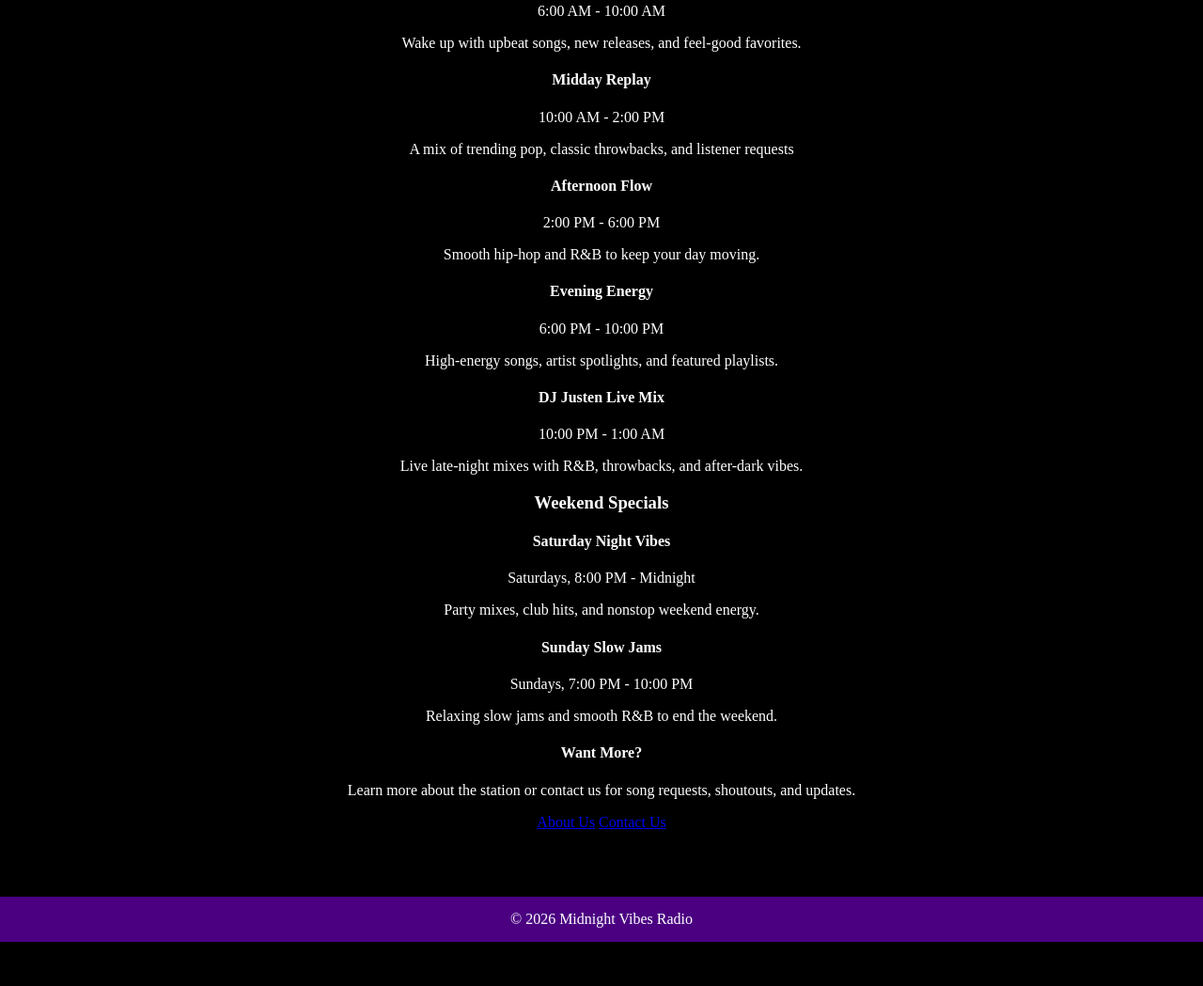
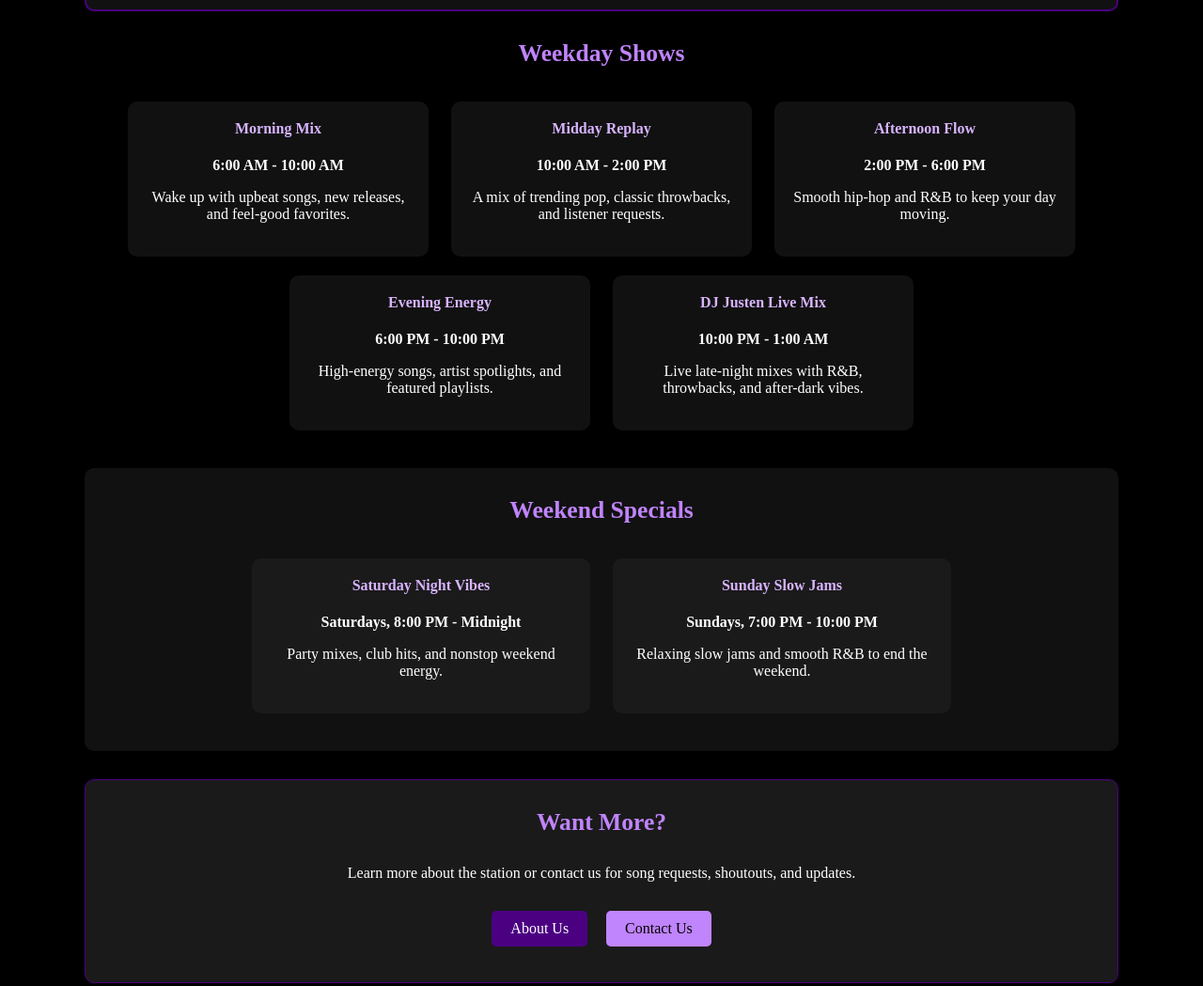
Before and after one commit to justenhilliard/RadioStation-Website, a plain HTML site: page schedule.html in a window 1280 px wide. Shown: the part 409-1458 px from the top of the page at 94% size. Before the commit the page ends 1411 px from the top, so only its background shows below. Drawn offline with Linux system fonts and the light colour scheme.

Commit message:
added styling to the show schedules

```diff
--- a/schedule.html
+++ b/schedule.html
@@ -19,72 +19,76 @@
         </nav>
 
         <main style="padding: 40px 20px; text-align: center; max-width: 1100px; margin: 0 auto;">
-            <section>
-                <h2>Station Schedule</h2>
-                <p>
+            <section style=" background-color: #111; padding: 35px; border: 2px solid #4b0082; border-radius: 10px; margin-bottom: 30px;">
+                <h2 style="color: #c084fc; font-size: 2rem; margin-top: 0;">Station Schedule</h2>
+                <p style="max-width: 800px; margin: 0 auto; line-height: 1.8;">
                     Check out our daily lineup of music, live DJs, themed shows, and late-night mixes.
                     Midnight Vibes Radio keeps the music going all day with something for every listener.
                 </p>
             </section>
 
-            <section>
-                <h3>Weekday Shows</h3>
+            <section style="margin-bottom: 30px;">
+                <h3 style="color: #c084fc; font-size: 1.6rem;">Weekday Shows</h3>
 
-                <div>
-                    <h4>Morning Mix</h4>
-                    <p>6:00 AM - 10:00 AM </p>
+                <div style="display: inline-block; width: 280px; background-color: #111; margin: 10px; padding: 20px; border-radius: 10px; vertical-align: top;">
+                    <h4 style="color: #d8b4ff; margin-top: 0;">Morning Mix</h4>
+                    <p><strong>6:00 AM - 10:00 AM</strong></p>
                     <p> Wake up with upbeat songs, new releases, and feel-good favorites.</p>
                 </div>
 
-                <div>
-                    <h4>Midday Replay</h4>
-                    <p>10:00 AM - 2:00 PM</p>
-                    <p>A mix of trending pop, classic throwbacks, and listener requests</p>
+                <div style="display: inline-block; width: 280px; background-color: #111; margin: 10px; padding: 20px; border-radius: 10px; vertical-align: top;">
+                    <h4 style="color: #d8b4ff; margin-top: 0;">Midday Replay</h4>
+                    <p><strong>10:00 AM - 2:00 PM</strong></p>
+                    <p>A mix of trending pop, classic throwbacks, and listener requests.</p>
                 </div>
 
-                <div>
-                    <h4>Afternoon Flow</h4>
-                    <p>2:00 PM - 6:00 PM</p>
+                <div style="display: inline-block; width: 280px; background-color: #111; margin: 10px; padding: 20px; border-radius: 10px; vertical-align: top;">
+                    <h4 style="color: #d8b4ff; margin-top: 0;">Afternoon Flow</h4>
+                    <p><strong>2:00 PM - 6:00 PM</strong></p>
                     <p>Smooth hip-hop and R&B to keep your day moving.</p>
                 </div>
 
-                <div>
-                    <h4>Evening Energy</h4>
-                    <p>6:00 PM - 10:00 PM</p>
+                <div style="display: inline-block; width: 280px; background-color: #111; margin: 10px; padding: 20px; border-radius: 10px; vertical-align: top;">
+                    <h4 style="color: #d8b4ff; margin-top: 0;">Evening Energy</h4>
+                    <p><strong>6:00 PM - 10:00 PM</strong></p>
                     <p>High-energy songs, artist spotlights, and featured playlists.</p>
                 </div>
 
-                <div>
-                    <h4>DJ Justen Live Mix</h4>
-                    <p>10:00 PM - 1:00 AM</p>
+                <div style="display: inline-block; width: 280px; background-color: #111; margin: 10px; padding: 20px; border-radius: 10px; vertical-align: top;">
+                    <h4 style="color: #d8b4ff; margin-top: 0;">DJ Justen Live Mix</h4>
+                    <p><strong>10:00 PM - 1:00 AM</strong></p>
                     <p>Live late-night mixes with R&B, throwbacks, and after-dark vibes.</p>
                 </div>
 
             </section>
 
-            <section>
-                <h3>Weekend Specials</h3>
+            <section style="background-color: #111; padding: 30px; border-radius: 10px; margin-bottom: 30px;">
+                <h3 style="color: #c084fc; margin-top: 0; font-size: 1.6rem;">Weekend Specials</h3>
 
-                <div>
-                    <h4>Saturday Night Vibes</h4>
-                    <p>Saturdays, 8:00 PM - Midnight</p>
+                <div style="display: inline-block; width: 320px; background-color: #1a1a1a; margin: 10px; padding: 20px; border-radius: 10px; vertical-align: top;">
+                    <h4 style="color: #d8b4ff; margin-top: 0;">Saturday Night Vibes</h4>
+                    <p><strong>Saturdays, 8:00 PM - Midnight</strong></p>
                     <p>Party mixes, club hits, and nonstop weekend energy.</p>
                 </div>
 
-                <div>
-                    <h4>Sunday Slow Jams</h4>
-                    <p>Sundays, 7:00 PM - 10:00 PM</p>
+
+                <div style="display: inline-block; width: 320px; background-color: #1a1a1a; margin: 10px; padding: 20px; border-radius: 10px; vertical-align: top;">
+                    <h4 style="color: #d8b4ff; margin-top: 0;">Sunday Slow Jams</h4>
+                    <p><strong>Sundays, 7:00 PM - 10:00 PM</strong></p>
                     <p>Relaxing slow jams and smooth R&B to end the weekend.</p>
                 </div>
 
-                <div>
-                    <h4>Want More?</h4>
-                    <p>Learn more about the station or contact us for song requests, shoutouts, and updates.</p>
-                    <a href="about.html">About Us</a>
-                    <a href="contact.html">Contact Us</a>
-                </div>
+            </section>
 
+            <section style="background-color: #1a1a1a; padding: 30px; border: 1px solid #4b0082; border-radius: 10px;">
+                <h3 style="color: #c084fc; margin-top: 0; font-size: 1.6rem;">Want More?</h3>
+                <p style="max-width: 700px; margin: 0 auto 20px auto; line-height: 1.6;">
+                    Learn more about the station or contact us for song requests, shoutouts, and updates.
+                </p>
+                <a href="about.html" style="display: inline-block; margin: 8px; padding: 10px 20px; background-color: #4b0082; color: white; text-decoration: none; border-radius: 5px;">About Us</a>
+                <a href="contact.html" style="display: inline-block; margin: 8px; padding: 10px 20px; background-color: #c084fc; color: black; text-decoration: none; border-radius: 5px;">Contact Us</a>
             </section>
+
         </main>
 
         <footer style="background-color: #4b0082; text-align: center; padding: 15px; margin-top: 30px;">
```
